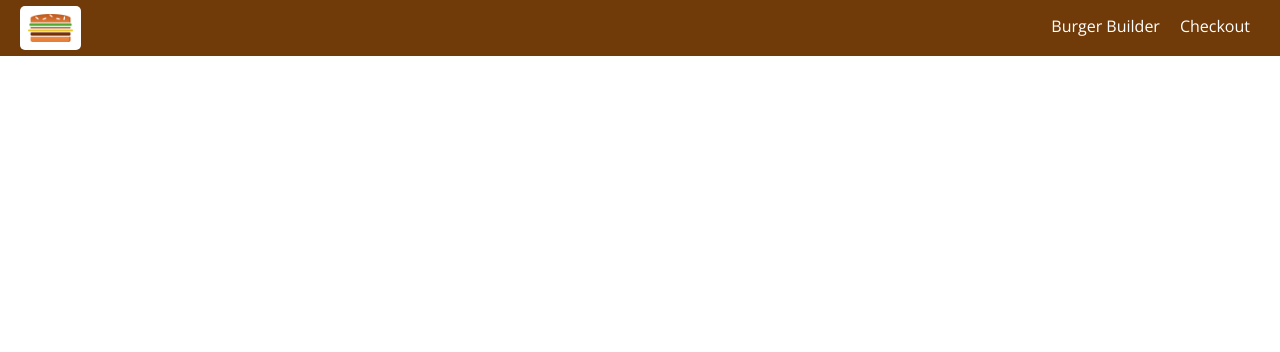
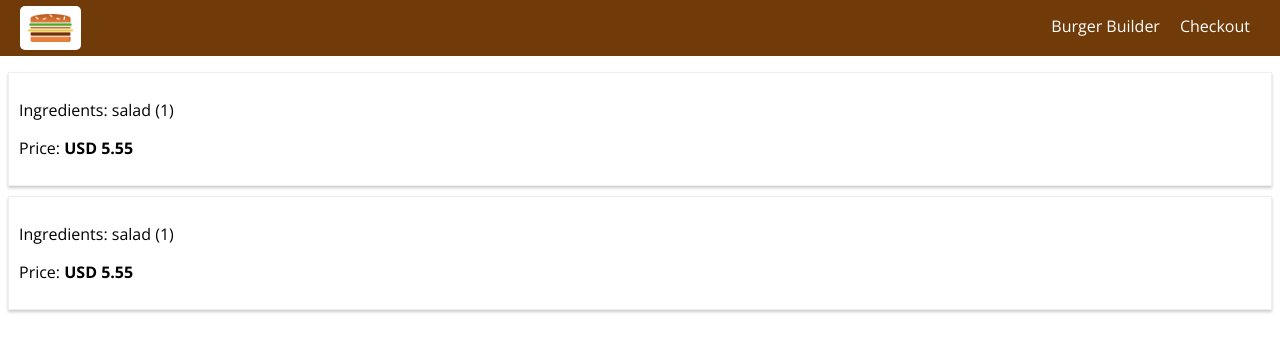
Before and after one commit to AbdelazizMalfy/burger-builder, a React (Create React App) app: page /orders in a window 1280 px wide. Shown: the top 352 px of the page. Built offline with nearby package versions, Linux system fonts and the light colour scheme.

Commit message:
My Orders History Added

```diff
--- a/src/App.js
+++ b/src/App.js
@@ -4,11 +4,13 @@ import { Route } from 'react-router-dom';
 import Layout from './components/Layout/Layout';
 import BurgerBuilder from './components/BurgerBuilder/BurgerBuilder';
 import Checkout from './components/Checkout/Checkout';
+import Orders from './components/Orders/Orders';
 
 function App() {
   return (
     <div>
       <Layout>
+        <Route path='/orders' component={Orders} />
         <Route path='/checkout' component={Checkout} />
         <Route path='/' exact component={BurgerBuilder} />
       </Layout>
--- a/src/components/BurgerBuilder/BurgerBuilder.js
+++ b/src/components/BurgerBuilder/BurgerBuilder.js
@@ -82,37 +82,18 @@ class BurgerBuilder extends Component {
 
     purchaseContinueHandler = () => {
 
-        // this.setState({loading:true})
-        // const order = {
-        //     ingredients:this.state.ingredients,
-        //     price:this.state.totalPrice,
-        //     customer: {
-        //         name: "Abdelaziz Mohamed Elalfy",
-        //         address: {
-        //             street: "Berlin St.",
-        //             zipCode: "42323",
-        //             country: "Germany"
-        //         },
-        //         email: "abdelazizMalfy@gmail.com"
-        //     },
-        //     deliveryMethod: "fastest"
-        // }
-        // axios.post('/orders.json', order)
-        //     .then( response => {
-        //         this.setState({loading:false, purchasing: false })
-        //     })
-        //     .catch( error => {
-        //         this.setState({loading:false, purchasing: false })
-        //     });
         const queryParams = [];
         for( let i in this.state.ingredients ) {
             queryParams.push(encodeURIComponent(i) + '=' + encodeURIComponent(this.state.ingredients[i]));
         }
         const queryString = queryParams.join('&');
 
+        queryParams.push('price=' + this.state.totalPrice);
+
         this.props.history.push({
             pathname: '/checkout',
             search: '?' + queryString
+
         })
 
     }
--- a/src/components/Checkout/Checkout.js
+++ b/src/components/Checkout/Checkout.js
@@ -6,23 +6,25 @@ import ContactData from './ContactData/ContactData';
 import CheckoutSummary from '../Order/CheckoutSummary/CheckoutSummary';
 
 class Checkout extends Component {
-    state={
-        ingredients: {
-            salad:1,
-            meat:1,
-            cheese:1,
-            bacon:1
+    state= {
+        ingredients: {},
+        totalPrice: 0
         }
-    }
 
-    componentDidMount() {
+    componentWillMount() {
         const query = new URLSearchParams(this.props.location.search);
         const ingredients = {};
+        let price = 0;
         for (let param of query.entries()){
-            ingredients[param[0]] =  +param[1];
+            if(param[0] ==='price') {
+                price = param[1];
+            }else {
+                ingredients[param[0]] =  +param[1];
+            }
         }
         this.setState({
-            ingredients
+            ingredients,
+            totalPrice: price
         })
     }
 
@@ -38,10 +40,9 @@ class Checkout extends Component {
         return (
             <div>
                 <CheckoutSummary ingredients={this.state.ingredients} CheckoutCancelled={this.CheckoutCancelledHandler} CheckoutContinued={this.CheckoutContinuedHandler} />
-                <Route path={this.props.match.path + '/contact-data'} component={ContactData} />
+                <Route path={this.props.match.path + '/contact-data'} render={() => (<ContactData ingredients={this.state.ingredients} price={this.state.totalPrice} /> )} />
             </div>
         )
     }
 }
-
 export default Checkout;
--- a/src/components/Checkout/ContactData/ContactData.js
+++ b/src/components/Checkout/ContactData/ContactData.js
@@ -1,6 +1,9 @@
 import React, { Component } from 'react'
 
 import Button from '../../UI/Button/Button';
+
+
+import axios from  '../../../axios-orders';
 
 import './ContactData.css';
 
@@ -11,7 +14,37 @@ class ContactData extends Component {
         address: {
             street:'',
             postalCode:''
+        },
+        loading: false
+    }
+
+    orderHandler = (event) =>{
+        event.preventDefault();
+        console.log(this.props)
+        this.setState({loading:true})
+        const order = {
+            ingredients:this.props.ingredients,
+            price:this.props.price,
+            customer: {
+                name: "Abdelaziz Mohamed Elalfy",
+                address: {
+                    street: "Berlin St.",
+                    zipCode: "42323",
+                    country: "Germany"
+                },
+                email: "abdelazizMalfy@gmail.com"
+            },
+            deliveryMethod: "fastest"
         }
+        axios.post('/orders.json', order)
+            .then( response => {
+                this.setState({loading:false })
+            })
+            .catch( error => {
+                this.setState({loading:false})
+            });
+
+
     }
 
     render() {
@@ -23,7 +56,7 @@ class ContactData extends Component {
                     <input className="Input" type="text" name="email" placeholder="Your Email" />
                     <input className="Input" type="text" name="street" placeholder="Street" />
                     <input className="Input" type="text" name="postal" placeholder="Postal code" />
-                    <Button btnType="Success">ORDER</Button>
+                    <Button clicked={this.orderHandler} btnType="Success">ORDER</Button>
 
                 </form>
             </div>
--- /dev/null
+++ b/src/components/Order/Order.css
@@ -0,0 +1,9 @@
+.Order {
+    width:100%;
+    border:1px solid #eee;
+    box-shadow: 0 2px 3px #ccc;
+    padding : 10px;
+    margin: 10px auto;
+    box-sizing: border-box;
+
+}
--- /dev/null
+++ b/src/components/Order/Order.js
@@ -0,0 +1,14 @@
+import React from 'react';
+
+import './Order.css';
+
+function Order(props) {
+    return (
+        <div className='Order'>
+            <p>Ingredients: salad (1)</p>
+            <p>Price: <strong>USD 5.55</strong></p>
+        </div>
+    )
+}
+
+export default Order;
--- /dev/null
+++ b/src/components/Orders/Orders.js
@@ -0,0 +1,16 @@
+import React, { Component } from 'react'
+
+import Order from '../Order/Order';
+
+class Orders extends Component {
+    render() {
+        return (
+            <div>
+                <Order />
+                <Order />
+            </div>
+        )
+    }
+}
+
+export default Orders;
```
